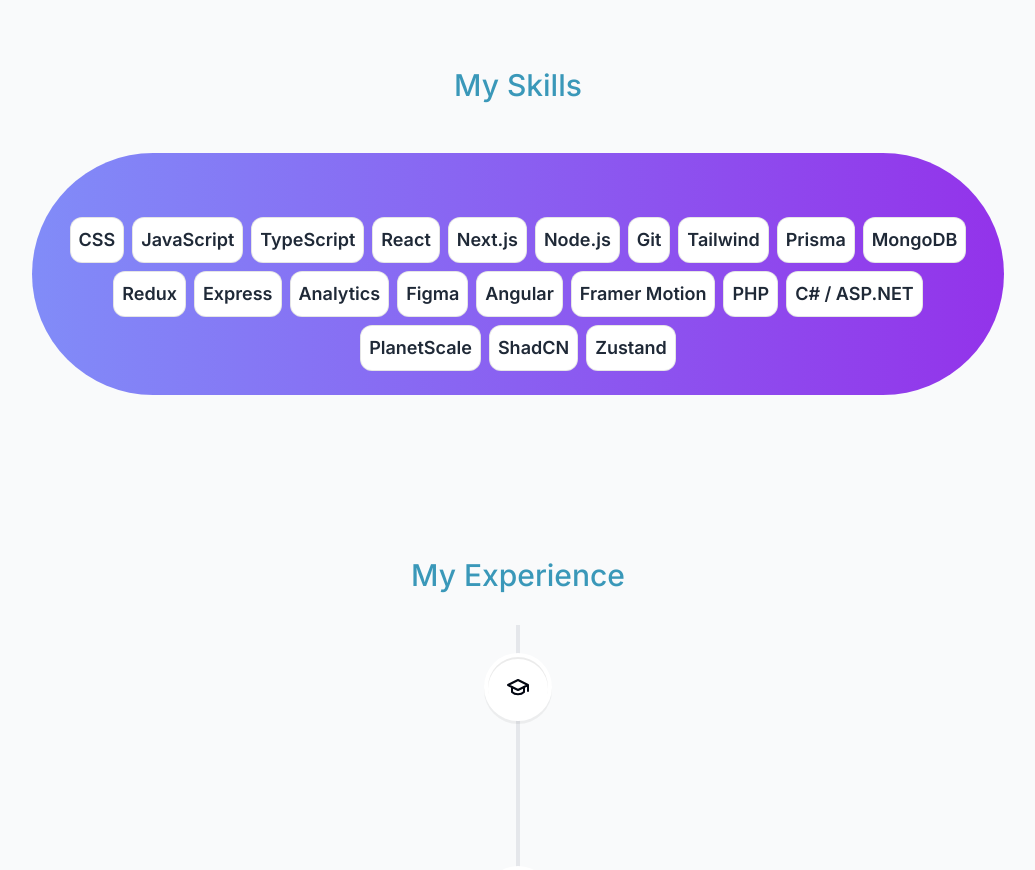
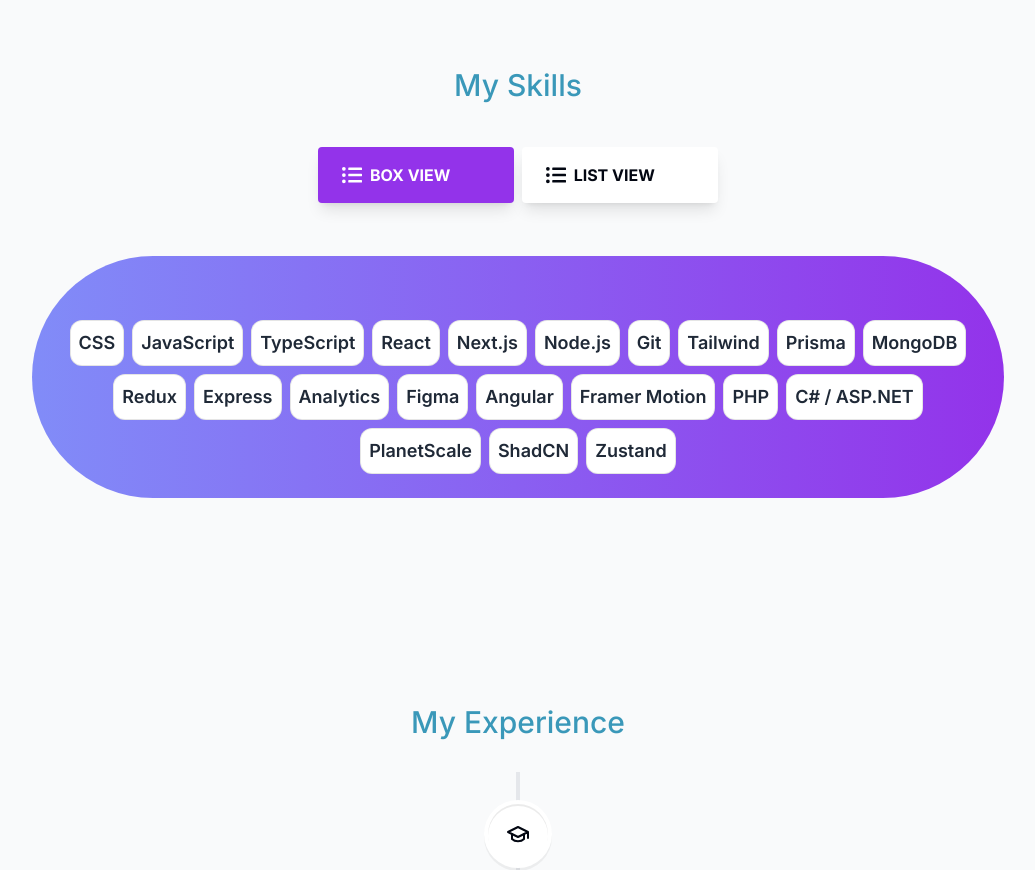
Before and after one commit to JannickPepe/MainPortfolio, a Next.js app: page / in a window 1280 px wide. Shown: the part 4660-5530 px from the top of the page, without its empty margins (122-1157 px from the left). Built offline with nearby package versions, Linux system fonts and the light colour scheme.

Commit message:
fixed some fonts on dark on readmore and contact right box

```diff
--- a/components/skills.tsx
+++ b/components/skills.tsx
@@ -5,6 +5,8 @@
 import { skillsData } from "@/lib/data";
 import { useSectionInView } from "@/lib/hooks";
 import { motion } from "framer-motion";
+import { FaListUl } from "react-icons/fa";
+
 
 const fadeInAnimationVariants = {
   initial: {
@@ -21,12 +23,68 @@
 };
 
 export default function Skills() {
+
   const { ref } = useSectionInView("Skills");
+
+  const [openTab, setOpenTab] = React.useState(1);
+
 
   return (
     <section id="skills" ref={ref} className="mb-28 max-w-[70rem] scroll-mt-28 text-center sm:mb-40">
       <SectionHeading>My skills</SectionHeading>
-      <div className="relative z-0">
+
+      <div className="flex flex-wrap dark:text-slate-700">
+        <div className="w-full ">
+          <ul
+            className="flex mb-0 max-w-[400px] list-none flex-wrap pt-3 pb-4 flex-row mx-auto"
+            role="tablist"
+          >
+            <li className="-mb-px mr-2 last:mr-0 flex-auto text-center">
+              <a
+                className={
+                  "text-xs font-bold uppercase px-5 py-3 shadow-lg rounded block leading-normal " +
+                  (openTab === 1
+                    ? "text-white bg-purple-600"
+                    : "text-blueGray-600 bg-white")
+                }
+                onClick={e => {
+                  e.preventDefault();
+                  setOpenTab(1);
+                }}
+                data-toggle="tab"
+                href="#link1"
+                role="tablist"
+                aria-current="page"
+              >
+                <div className="flex text-base p-1"><FaListUl size={20} className="mr-2 mt-0.5"></FaListUl>Box View</div>
+              </a>
+            </li>
+            <li className="-mb-px mr-2 last:mr-0 flex-auto text-center">
+              <a
+                className={
+                  "text-xs font-bold uppercase px-5 py-3 shadow-lg rounded block leading-normal " +
+                  (openTab === 2
+                    ? "text-white bg-purple-600"
+                    : "text-blueGray-600 bg-white")
+                }
+                onClick={e => {
+                  e.preventDefault();
+                  setOpenTab(2);
+                }}
+                data-toggle="tab"
+                href="#link2"
+                role="tablist"
+              >
+                <div className="flex text-base p-1"><FaListUl size={20} className="mr-2 mt-0.5"></FaListUl>List View</div>
+              </a>
+            </li>
+
+          </ul>
+          <div className="relative flex flex-col w-full mb-6 rounded">
+            <div className="px-4 py-5 flex-auto">
+              <div className="tab-content tab-space">
+                <div className={openTab === 1 ? "block" : "hidden"} id="link1">
+                <div className="relative z-0">
         <div className="w-full max-w-5xl mx-auto px-4 md:px-6 pt-4">
           <div className="text-center">
             <a className="flex flex-col lg:flex-row space-y-4 lg:space-y-0 lg:space-x-6 items-center justify-center text-3xl
@@ -69,6 +127,58 @@
           </div>
         </div>
       </div>
+                </div>
+
+                <div className={openTab === 2 ? "block" : "hidden"} id="link2">
+                  <div className="grid grid-cols-1 lg:grid-cols-2 xl:lg:grid-cols-2 gap-2 lg:gap-8 xl:gap-8">
+                  <div className="">
+                  <h1 className="pt-2 sm:pt-5 text-slate-800 font-semibold">Html: <span className=" text-base text-indigo-500">80%</span></h1>
+    <div className="mt-2 mx-auto h-4 relative max-w-[24rem] rounded-full overflow-hidden">
+        <div className=" w-full h-full bg-gray-200 absolute "></div>
+        <div className=" h-full bg-yellow-400 sm:bg-green-500 absolute" style={{width:'80%'}}></div>
+    </div>
+
+    <h1 className="pt-2 sm:pt-5 text-slate-800 font-semibold">TailwindCSS: <span className=" text-base text-indigo-500">70%</span></h1>
+    <div className="mt-2 mx-auto h-4 relative max-w-[24rem] rounded-full overflow-hidden">
+        <div className=" w-full h-full bg-gray-200 absolute "></div>
+        <div className=" h-full bg-red-500 sm:bg-yellow-400 absolute" style={{width:'70%'}}></div>
+    </div>
+    <h1 className="pt-2 sm:pt-5 text-slate-800 font-semibold">PHP: <span className=" text-base text-indigo-500">60%</span></h1>
+    <div className="mt-2 mx-auto h-4 relative max-w-[24rem] rounded-full overflow-hidden">
+        <div className=" w-full h-full bg-gray-200 absolute "></div>
+        <div className=" h-full bg-green-500 sm:bg-red-500 absolute" style={{width:'60%'}}></div>
+    </div>
+
+                  </div>
+                  <div className="">
+                  <h1 className="pt-2 sm:pt-5 text-slate-800 font-semibold">Html: <span className=" text-base text-indigo-500">80%</span></h1>
+    <div className="mt-2 mx-auto h-4 relative max-w-[24rem] rounded-full overflow-hidden">
+        <div className=" w-full h-full bg-gray-200 absolute "></div>
+        <div className=" h-full bg-yellow-400 sm:bg-green-500 absolute" style={{width:'80%'}}></div>
+    </div>
+
+    <h1 className="pt-2 sm:pt-5 text-slate-800 font-semibold">TailwindCSS: <span className=" text-base text-indigo-500">70%</span></h1>
+    <div className="mt-2 mx-auto h-4 relative max-w-[24rem] rounded-full overflow-hidden">
+        <div className=" w-full h-full bg-gray-200 absolute "></div>
+        <div className=" h-full bg-red-500 sm:bg-yellow-400 absolute" style={{width:'70%'}}></div>
+    </div>
+    <h1 className="pt-2 sm:pt-5 text-slate-800 font-semibold">PHP: <span className=" text-base text-indigo-500">60%</span></h1>
+    <div className="mt-2 mx-auto h-4 relative max-w-[24rem] lg:w-96 rounded-full overflow-hidden">
+        <div className=" w-full h-full bg-gray-200 absolute "></div>
+        <div className=" h-full bg-green-500 sm:bg-red-500 absolute" style={{width:'60%'}}></div>
+    </div>
+
+                  </div>
+                  </div>
+
+                </div>
+              </div>
+            </div>
+          </div>
+        </div>
+      </div>
+
+
 
     </section>
   );
```
